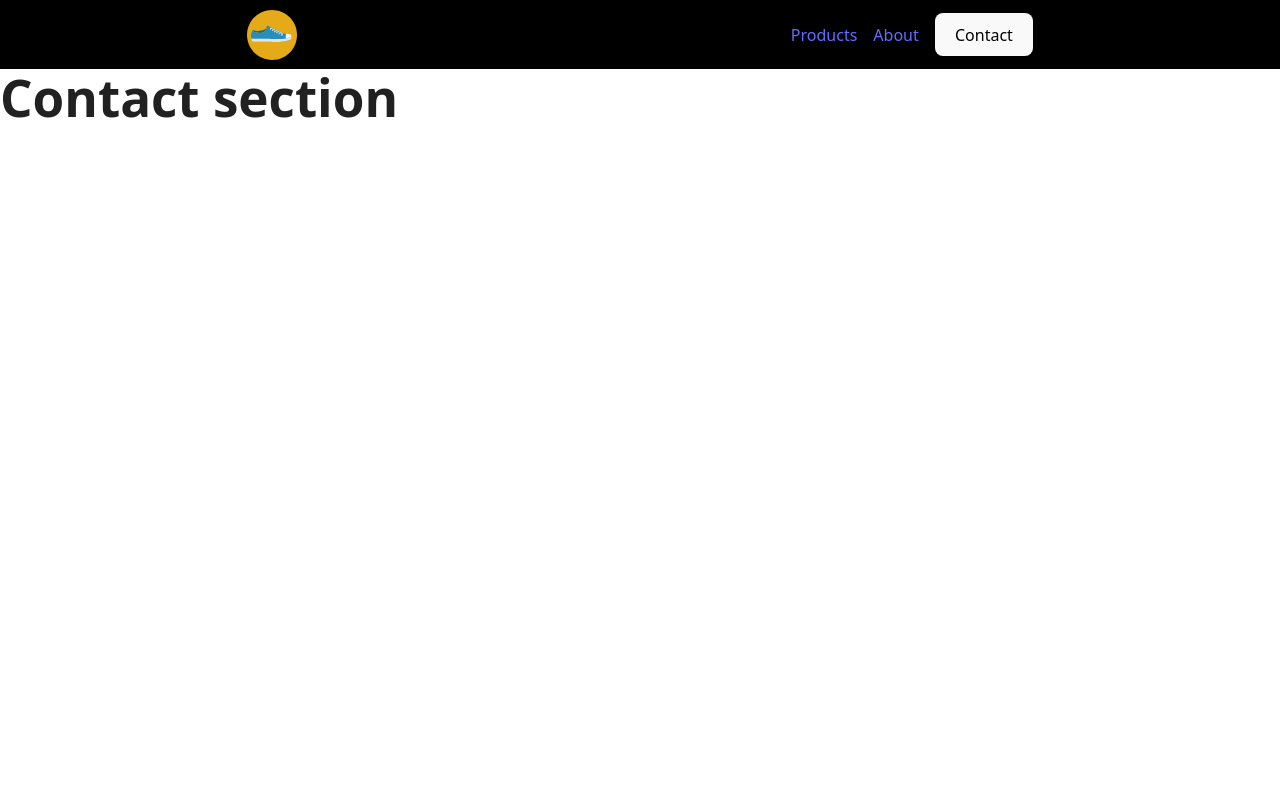
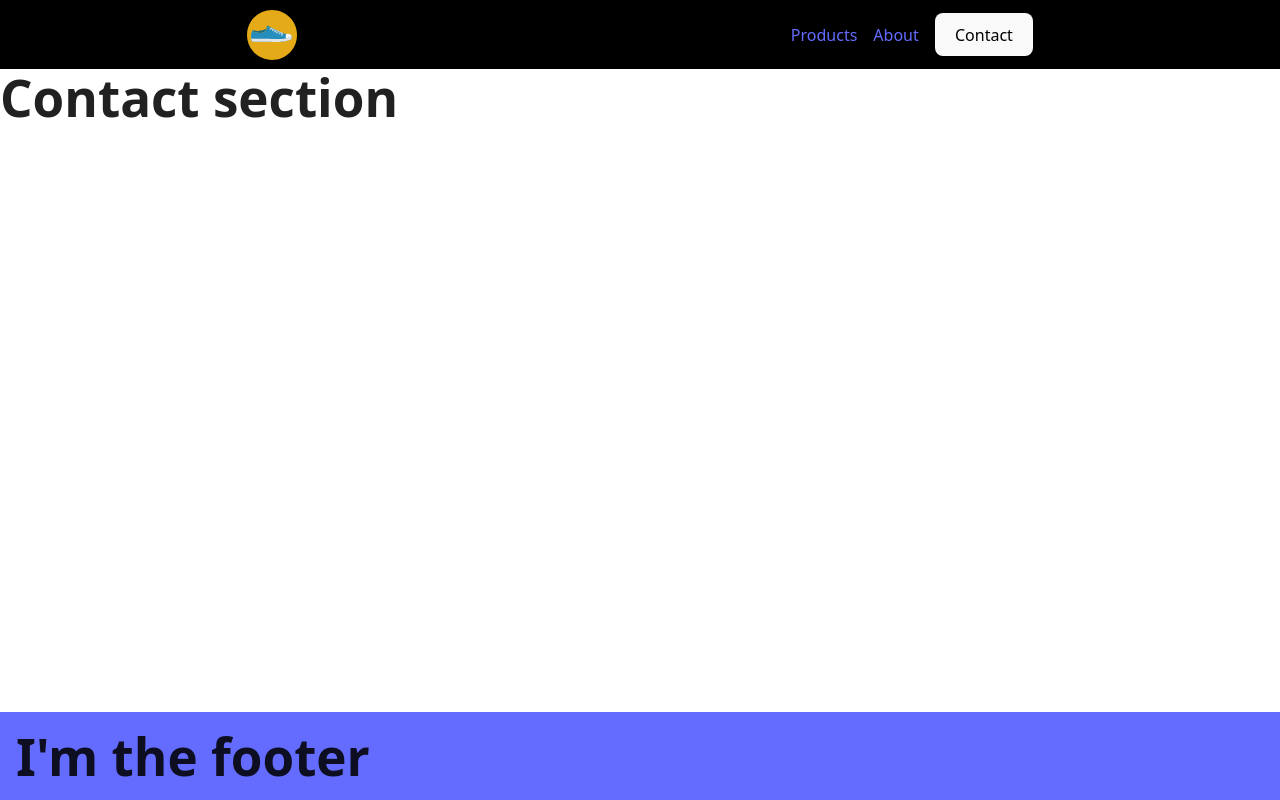
Before and after one commit to Vsjee/sneakers-e-commerce, a React (Vite) app: page /contact in a window 1280 px wide. Built offline with nearby package versions, Linux system fonts and the light colour scheme.

Commit message:
min changes

```diff
--- a/src/App.tsx
+++ b/src/App.tsx
@@ -1,10 +1,12 @@
-import { NavBar } from './components';
+import AppWrapper from './app.style';
+import { Footer, NavBar } from './components';
 
 function App() {
   return (
-    <>
+    <AppWrapper>
       <NavBar />
-    </>
+      <Footer />
+    </AppWrapper>
   )
 }
 
--- a/src/pages/home/HomePage.tsx
+++ b/src/pages/home/HomePage.tsx
@@ -1,12 +1,9 @@
-import { Card } from "@/components"
-import { CardWrapper } from "@/styled-components"
+import { SectionSneaker } from "./SneakerBrands"
 
 const Home = () => {
   return <>
     <h1>HOME PAGE</h1>
-      {/* <CardWrapper>
-        <Card />
-      </CardWrapper> */}
+    <SectionSneaker />
   </>
 }
 
--- a/src/pages/index.ts
+++ b/src/pages/index.ts
@@ -1,5 +1,7 @@
 export * from './Contact';
 export * from './about';
+export * from './home/SneakerBrands';
+export * from './home/SneakerBrands/styles';
 export * from './home';
-export * from './index';
 export * from './products';
+export * from './sneakerProduct';
```
